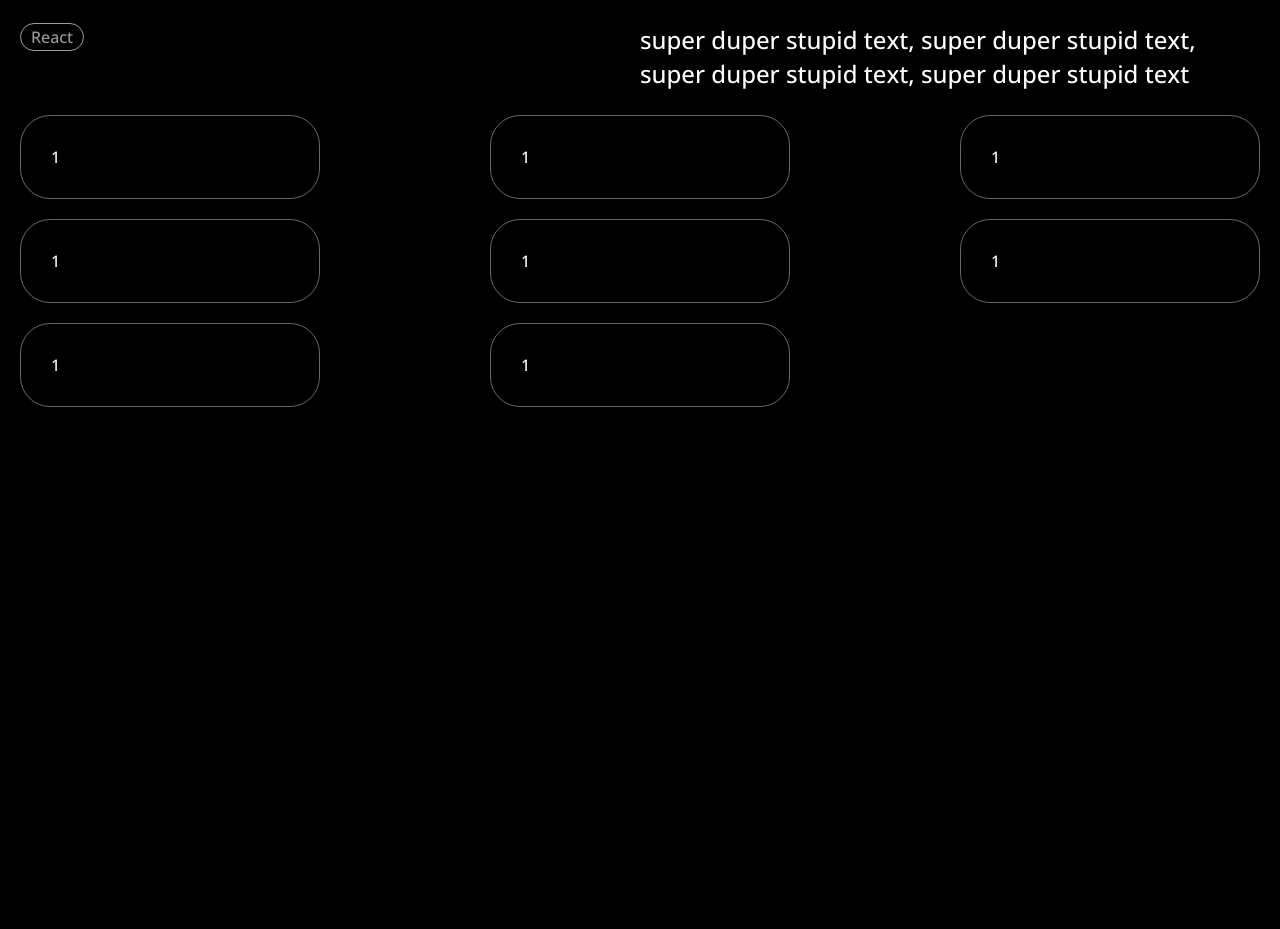
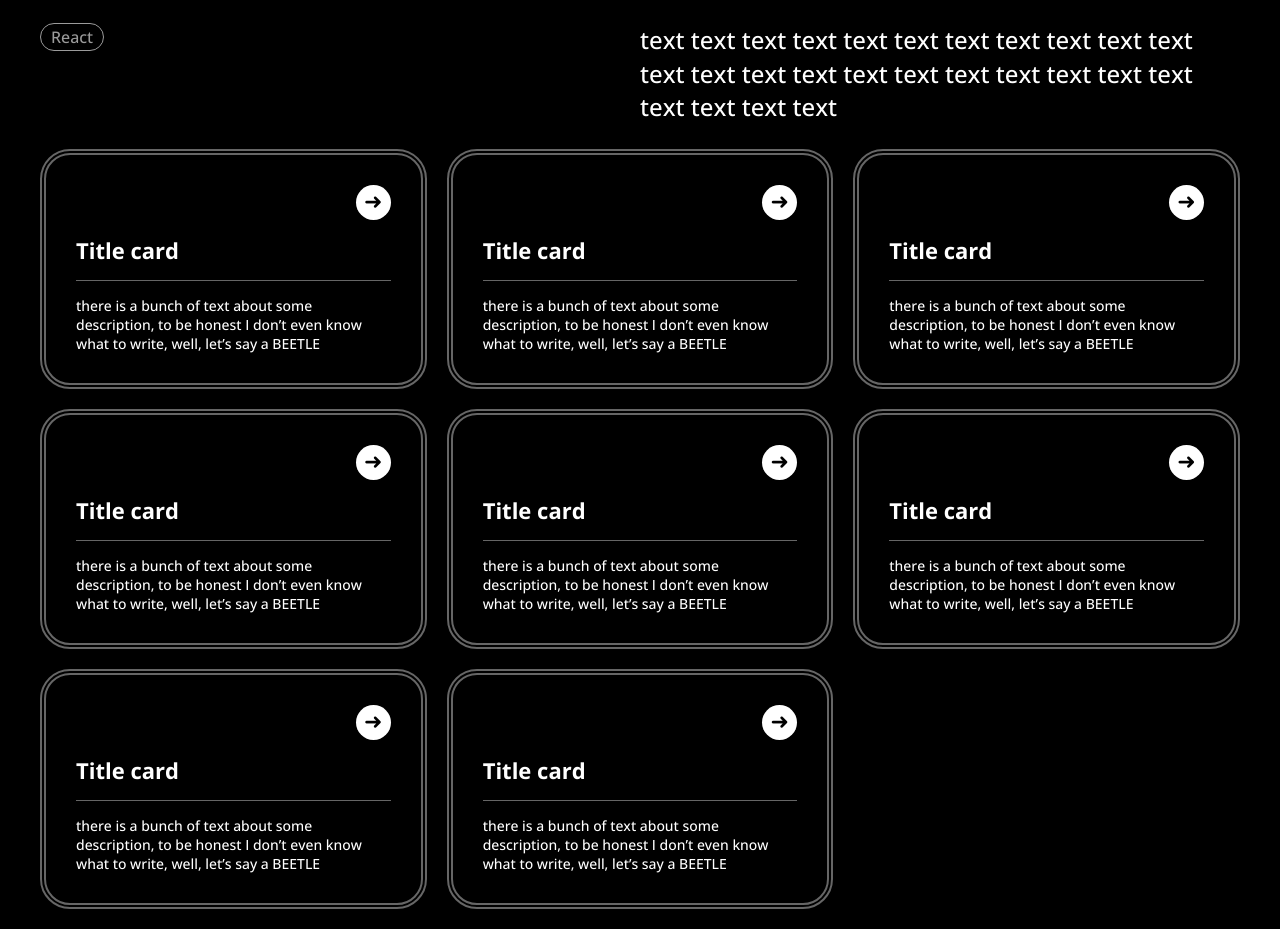
Before and after one commit to XXXmez/my-react1, a React (Create React App) app in the folder my-react/: page / in a window 1280 px wide. Shown: the part 331-1260 px from the top of the page. Before the commit the page ends 800 px from the top, so only its background shows below. Built offline with nearby package versions, Linux system fonts and the light colour scheme.

Commit message:
feat: approximate appearance is ready, the next step is analysis into components

```diff
--- a/my-react/src/App.css
+++ b/my-react/src/App.css
@@ -1,6 +1,8 @@
 .App {
   min-height: 100vh;
   padding: 20px;
+  max-width: 1240px;
+  margin: 0 auto;
 }
 
 .a1 {
@@ -20,16 +22,10 @@
 
 .a3 {
   display: grid;
-  grid-template-columns: repeat(auto-fill, 300px);
-  justify-content: space-between;
+  grid-template-columns: 1fr 1fr 1fr;
+  justify-content: center;
   gap: 20px;
   margin-top: 25px;
-}
-
-.b1 {
-  border: 1px solid #ffffff66;
-  border-radius: 30px;
-  padding: 30px;
 }
 
 .b2 {
@@ -67,3 +63,41 @@ main {
   line-height: 1.4;
   text-align: left;
 }
+
+/* __________________________ card */
+.card {
+  border: 6px double #666666;
+  border-radius: 30px;
+  padding: 30px;
+}
+.card-header {
+  display: flex;
+}
+.card-button {
+  margin-left: auto;
+  border: none;
+  background: white;
+  width: 35px;
+  height: 35px;
+  border-radius: 50%;
+  cursor: pointer;
+  font-size: 22px;
+}
+.card-title {
+  margin-top: 15px;
+  margin-bottom: 15px;
+}
+.card-title-h3 {
+  font-size: 22px;
+}
+.card-line {
+  height: 1px;
+  background: #666666;
+}
+.card-description {
+  margin-top: 15px;
+}
+.card-text {
+  font-size: 14px;
+}
+/* __________________________ card */
--- a/my-react/src/App.js
+++ b/my-react/src/App.js
@@ -3,7 +3,7 @@ import "./App.css";
 function App() {
   return (
     <div className="App">
-      <header className={"a1"}>
+      <header className="a1">
         <div>
           <h1 className="b3">Ruslan Bogdanov ✌</h1>
         </div>
@@ -13,7 +13,7 @@ function App() {
         <div className="b4">some stupid text</div>
       </header>
       <main>
-        <section className={"a2"}>
+        <section className="a2">
           <div className="x1">
             <div className="c1">
               <p>React</p>
@@ -21,20 +21,132 @@ function App() {
           </div>
           <div>
             <p className="c2">
-              super duper stupid text, super duper stupid text, super duper
-              stupid text, super duper stupid text
+              text text text text text text text text text text text text text
+              text text text text text text text text text text text text text
             </p>
           </div>
         </section>
-        <section className={"a3"}>
-          <div className={"b1"}>1</div>
-          <div className={"b1"}>1</div>
-          <div className={"b1"}>1</div>
-          <div className={"b1"}>1</div>
-          <div className={"b1"}>1</div>
-          <div className={"b1"}>1</div>
-          <div className={"b1"}>1</div>
-          <div className={"b1"}>1</div>
+        <section className="a3">
+          <div className="card">
+            <div className="card-header">
+              <button className="card-button">➜</button>
+            </div>
+            <div className="card-title">
+              <h3 className="card-title-h3">Title card</h3>
+            </div>
+            <div className="card-line"></div>
+            <div className="card-description">
+              <p className="card-text">
+                there is a bunch of text about some description, to be honest I
+                don’t even know what to write, well, let’s say a BEETLE
+              </p>
+            </div>
+          </div>
+          <div className="card">
+            <div className="card-header">
+              <button className="card-button">➜</button>
+            </div>
+            <div className="card-title">
+              <h3 className="card-title-h3">Title card</h3>
+            </div>
+            <div className="card-line"></div>
+            <div className="card-description">
+              <p className="card-text">
+                there is a bunch of text about some description, to be honest I
+                don’t even know what to write, well, let’s say a BEETLE
+              </p>
+            </div>
+          </div>
+          <div className="card">
+            <div className="card-header">
+              <button className="card-button">➜</button>
+            </div>
+            <div className="card-title">
+              <h3 className="card-title-h3">Title card</h3>
+            </div>
+            <div className="card-line"></div>
+            <div className="card-description">
+              <p className="card-text">
+                there is a bunch of text about some description, to be honest I
+                don’t even know what to write, well, let’s say a BEETLE
+              </p>
+            </div>
+          </div>
+          <div className="card">
+            <div className="card-header">
+              <button className="card-button">➜</button>
+            </div>
+            <div className="card-title">
+              <h3 className="card-title-h3">Title card</h3>
+            </div>
+            <div className="card-line"></div>
+            <div className="card-description">
+              <p className="card-text">
+                there is a bunch of text about some description, to be honest I
+                don’t even know what to write, well, let’s say a BEETLE
+              </p>
+            </div>
+          </div>
+          <div className="card">
+            <div className="card-header">
+              <button className="card-button">➜</button>
+            </div>
+            <div className="card-title">
+              <h3 className="card-title-h3">Title card</h3>
+            </div>
+            <div className="card-line"></div>
+            <div className="card-description">
+              <p className="card-text">
+                there is a bunch of text about some description, to be honest I
+                don’t even know what to write, well, let’s say a BEETLE
+              </p>
+            </div>
+          </div>
+          <div className="card">
+            <div className="card-header">
+              <button className="card-button">➜</button>
+            </div>
+            <div className="card-title">
+              <h3 className="card-title-h3">Title card</h3>
+            </div>
+            <div className="card-line"></div>
+            <div className="card-description">
+              <p className="card-text">
+                there is a bunch of text about some description, to be honest I
+                don’t even know what to write, well, let’s say a BEETLE
+              </p>
+            </div>
+          </div>
+          <div className="card">
+            <div className="card-header">
+              <button className="card-button">➜</button>
+            </div>
+            <div className="card-title">
+              <h3 className="card-title-h3">Title card</h3>
+            </div>
+            <div className="card-line"></div>
+            <div className="card-description">
+              <p className="card-text">
+                there is a bunch of text about some description, to be honest I
+                don’t even know what to write, well, let’s say a BEETLE
+              </p>
+            </div>
+          </div>
+          <div className="card">
+            <div className="card-header">
+              <button className="card-button">➜</button>
+            </div>
+            <div className="card-title">
+              <h3 className="card-title-h3">Title card</h3>
+            </div>
+            <div className="card-line"></div>
+            <div className="card-description">
+              <p className="card-text">
+                there is a bunch of text about some description, to be honest I
+                don’t even know what to write, well, let’s say a BEETLE
+              </p>
+            </div>
+          </div>
         </section>
       </main>
       <footer></footer>
```
